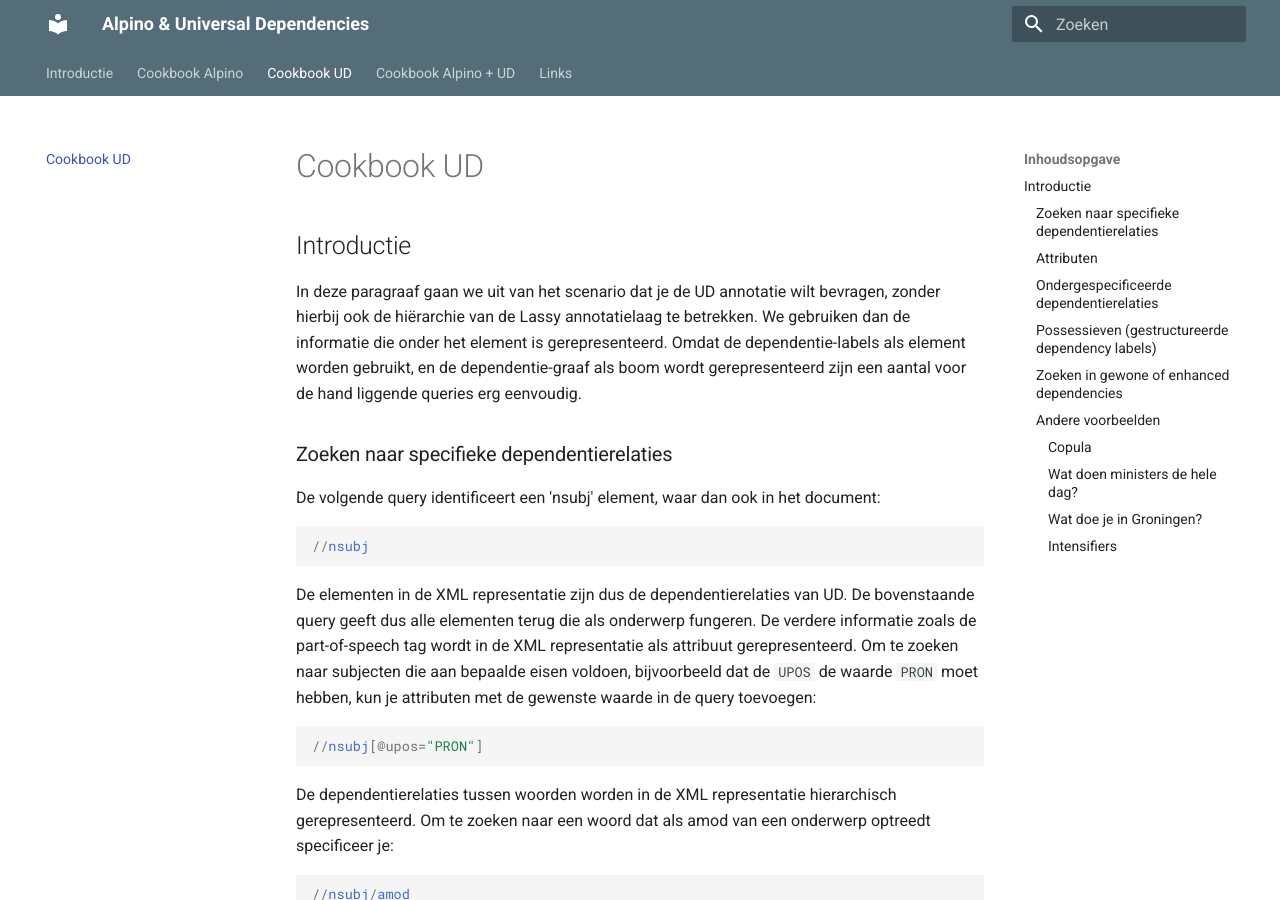
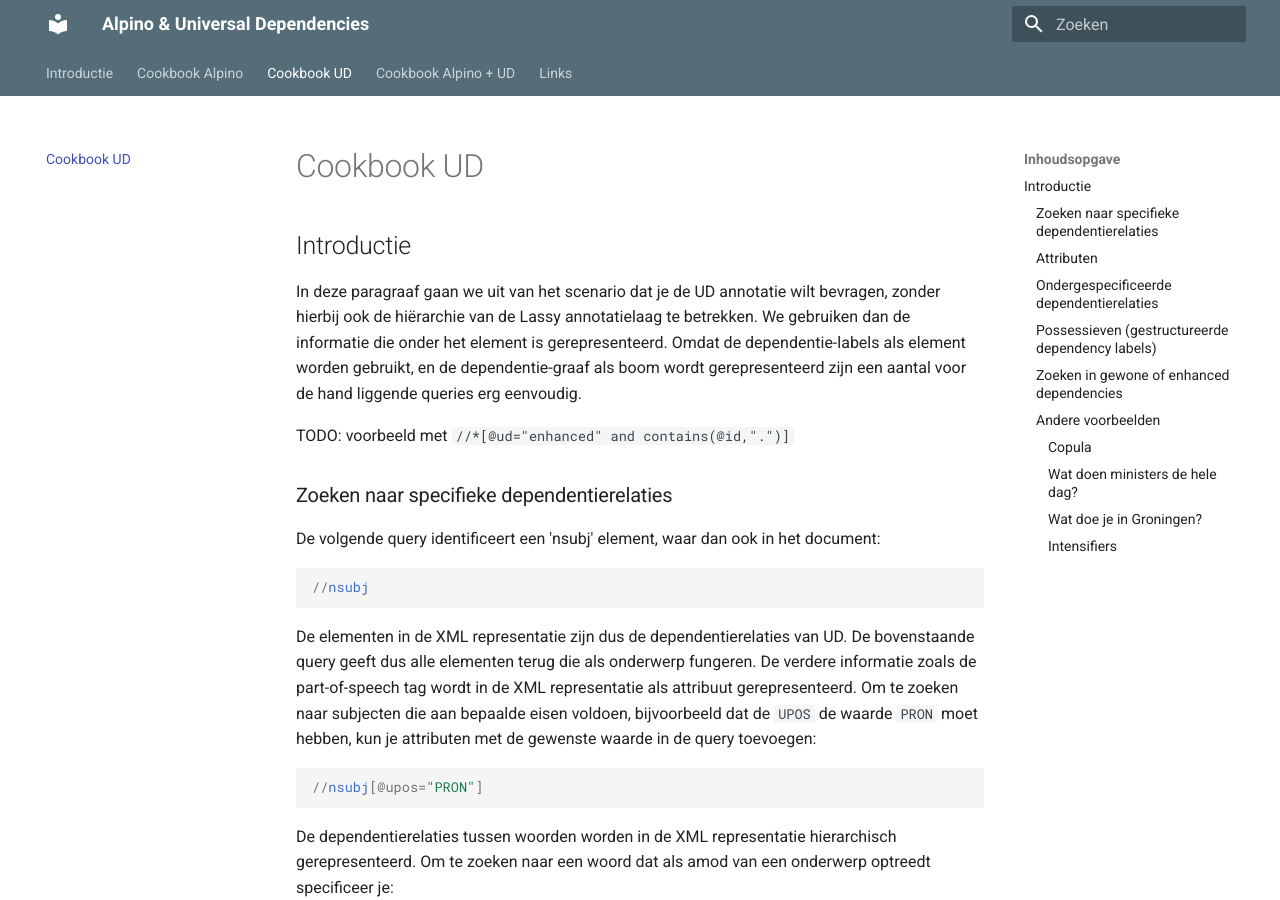
Before and after one commit to rug-compling/alud-docs, an MkDocs documentation site: the page built from docs/ud.md, in a window 1280 px wide and 900 px high. Built offline with MkDocs 1.6.1 and Material for MkDocs 9.7.7, drawn with Linux system fonts in a browser that asks for light colours.

Commit message:
twee nieuwe TODOs

```diff
--- a/docs/ud.md
+++ b/docs/ud.md
@@ -3,6 +3,8 @@
 ## Introductie
 
 In deze paragraaf gaan we uit van het scenario dat je de UD annotatie wilt bevragen, zonder hierbij ook de hiërarchie van de Lassy annotatielaag te betrekken. We gebruiken dan de informatie die onder het element <root> is gerepresenteerd. Omdat de dependentie-labels als element worden gebruikt, en de dependentie-graaf als boom wordt gerepresenteerd zijn een aantal voor de hand liggende queries erg eenvoudig.
+
+TODO: voorbeeld met `//*[@ud="enhanced" and contains(@id,".")]`
 
 ### Zoeken naar specifieke dependentierelaties
 
```
Also changed, not shown: docs/alpinoud.md (+2 -0 lines).
